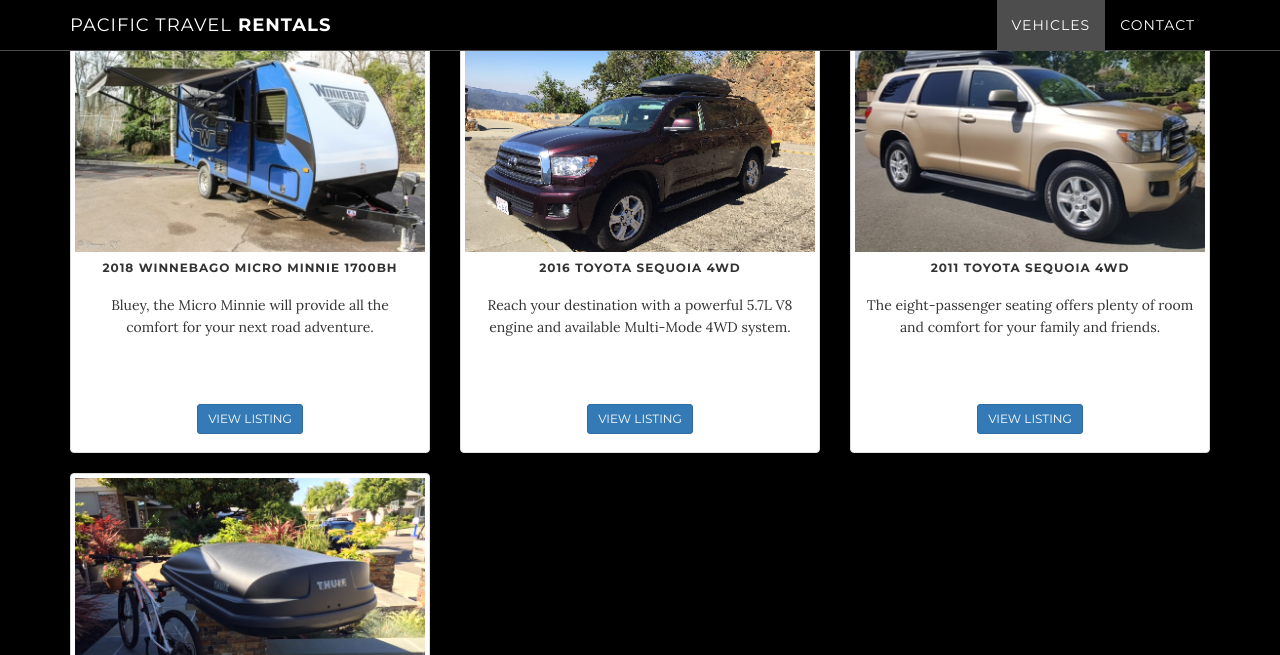
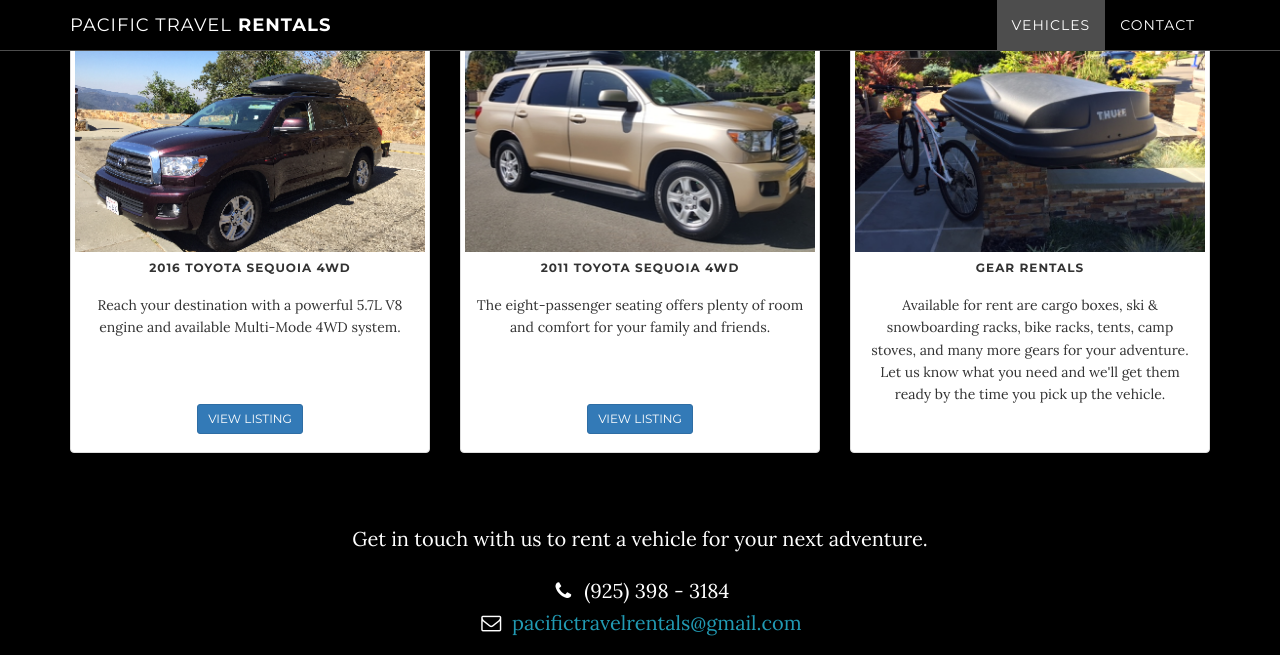
Before and after one commit to jasonldn/ptr, a Jekyll site: the page built from index.html, in a window 1280 px wide and 900 px high, scrolled down 1470 px, cut to the strip 0-655 px from the top of the window. Built offline with Jekyll 4.4.1, drawn with Linux system fonts in a browser that asks for light colours.

Commit message:
removed 2018 mm1700bh

```diff
--- a/_includes/vehicles.html
+++ b/_includes/vehicles.html
@@ -52,7 +52,7 @@
                 </div>
             </div>
 
-            <div class="col-sm-6 col-md-4">
+            <!-- <div class="col-sm-6 col-md-4">
                 <div class="thumbnail">
                     <a href="https://www.outdoorsy.com/rv-rental/pleasanton_ca/2018_winnebago_micro-minnie_47074-listing" target="_blank">
                         <img src="/img/rvs/2018-winnebago-mm-1700bh-359-250.jpg">
@@ -66,7 +66,7 @@
                         </p>
                     </div>
                 </div>
-            </div>
+            </div> -->
 
             <!-- <div class="col-sm-6 col-md-4">
                 <div class="thumbnail">
```
